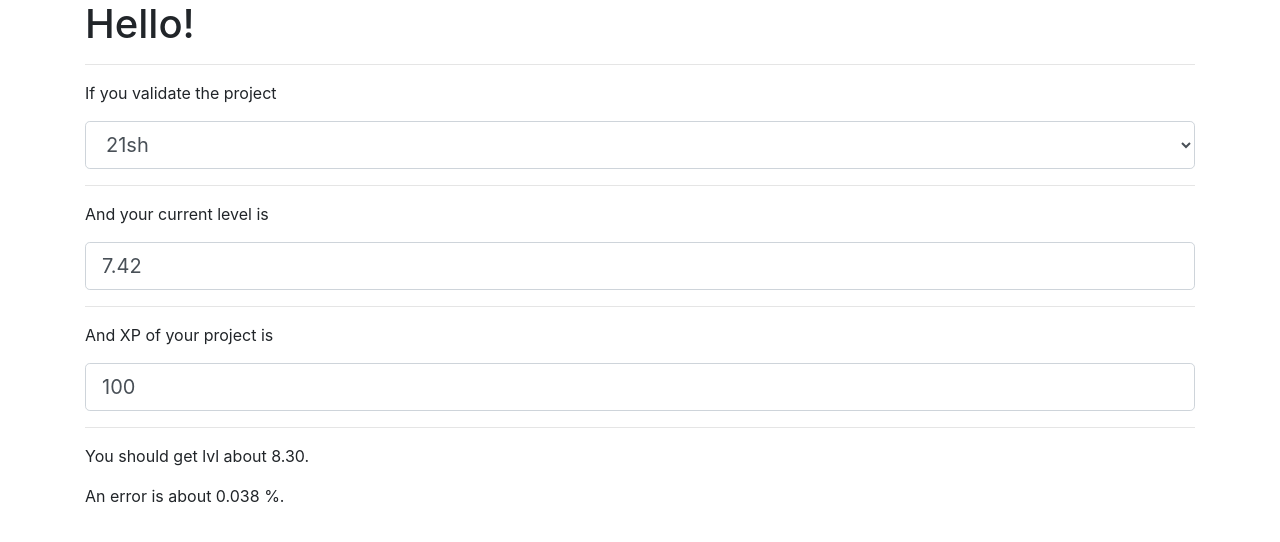
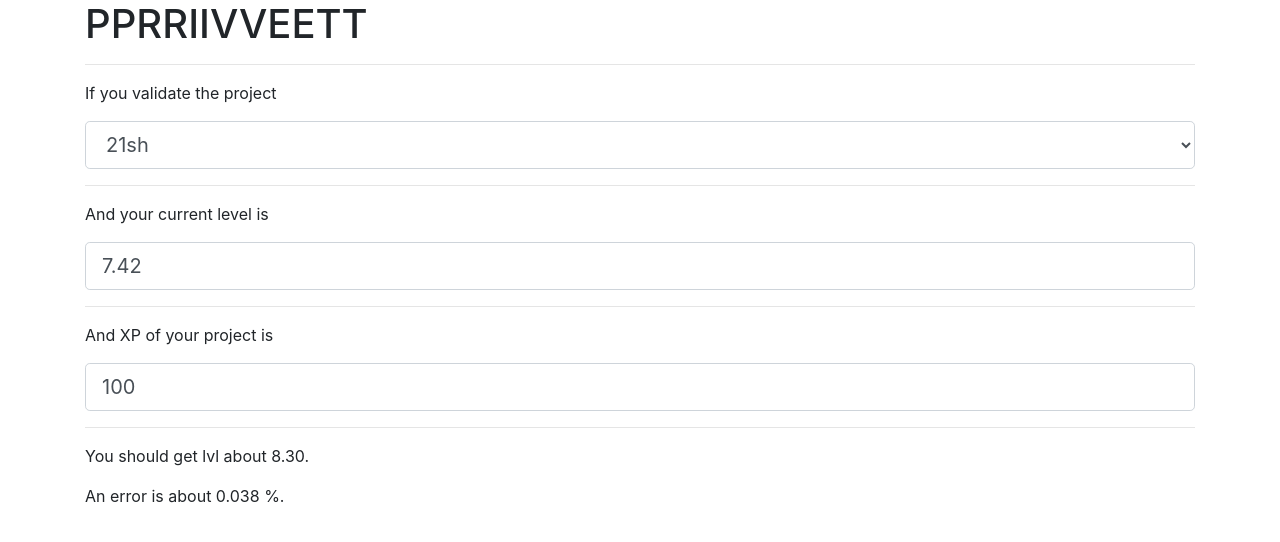
Before and after one commit to tmvnn/21_42calc, a plain HTML site: page index.html in a window 1280 px wide. Drawn offline with nearby package versions, Linux system fonts and the light colour scheme.

Commit message:
upd index.html

```diff
--- a/index.html
+++ b/index.html
@@ -13,7 +13,7 @@
   </head>
   <body>
     <div class="container">
-      <h1>Hello!</h1>
+      <h1>PPRRIIVVEETT</h1>
       <hr>
       <p>If you validate the project</p>
       <select id="projects" class="form-control form-control-lg">
```
